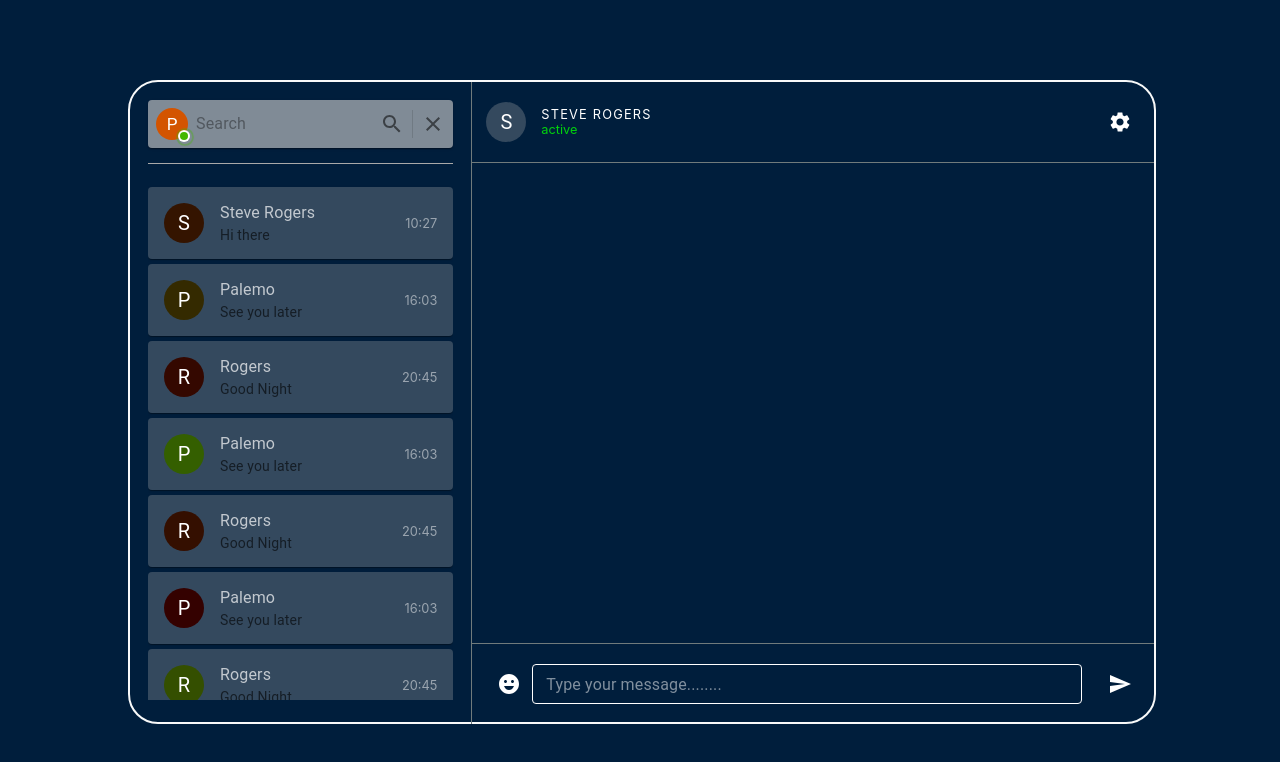
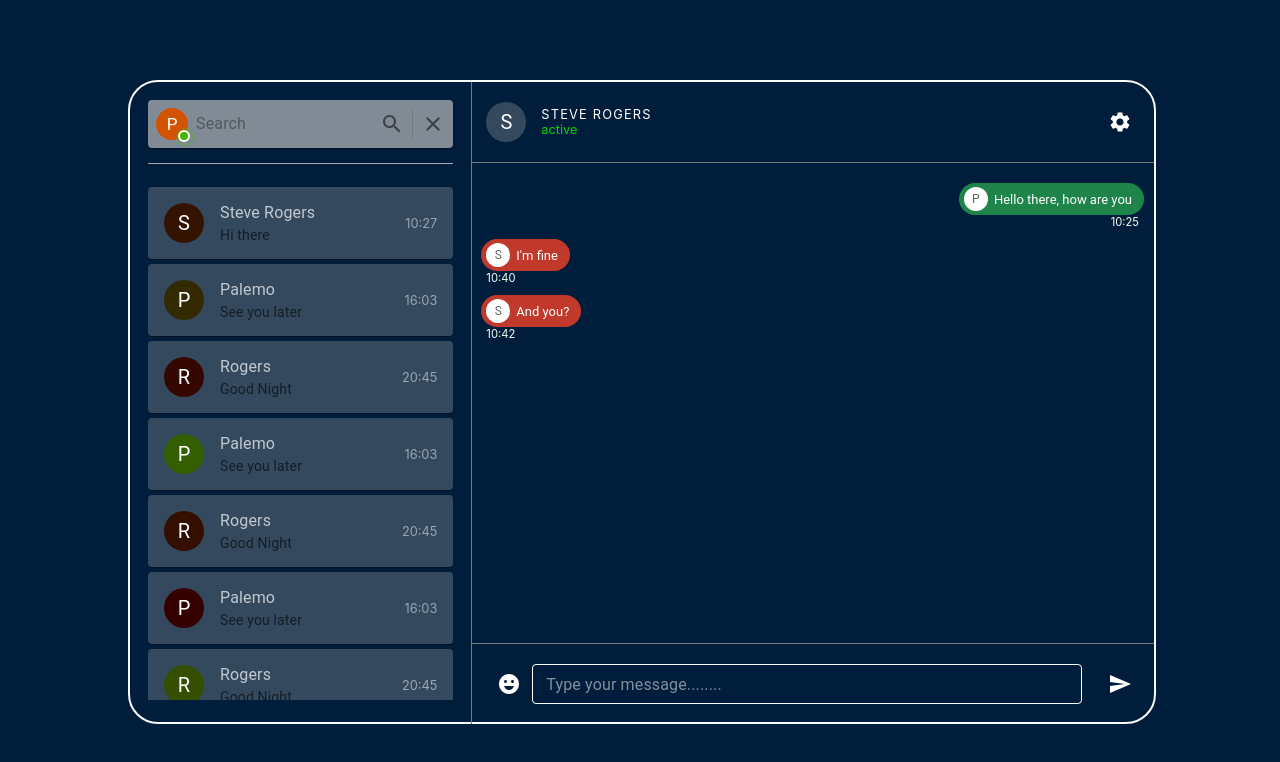
Before and after one commit to pragashraj/E-Chat_Web, a React (Create React App) app: page / in a window 1280 px wide. Shown: the top 762 px of the page. Built offline with nearby package versions, Linux system fonts and the light colour scheme.

Commit message:
feat: chatMessage

```diff
--- /dev/null
+++ b/src/components/ChatMessage.js
@@ -0,0 +1,29 @@
+import React from 'react'
+
+import {Avatar, Chip} from '@mui/material'
+import { makeStyles } from '@mui/styles'
+
+const useStyles = makeStyles({
+    root: {
+        display: "flex",
+        flexDirection: "column"
+    }
+})
+
+const ChatMessage = ({avatar, message, bgcolor}) => {
+    const classes = useStyles()
+
+    const renderAvatar = () => {
+        return (
+            <Avatar sx = {{bgcolor: "#fff"}}>{avatar}</Avatar>
+        )
+    }
+
+    return (
+        <div className = {classes.root}>
+            <Chip avatar = {renderAvatar()} label = {message} sx = {{bgcolor: bgcolor, color: "#fff"}}/>
+        </div>
+    )
+}
+
+export default ChatMessage
--- /dev/null
+++ b/src/screens/Home/Chat.js
@@ -0,0 +1,40 @@
+import React from 'react'
+
+import ChatMessage from '../../components/ChatMessage'
+
+import './Home.css'
+
+const Chat = ({chats}) => {
+
+    const renderMessageType1 = (item) => {
+        return (
+            <div className = "message_type_1">
+                <div className = "message_type_blog">
+                    <ChatMessage avatar = "P" message = {item.message} bgcolor = "#1E8449"/>
+                    <span className = "message_type_1_date">{item.dateTime}</span>
+                </div>
+            </div>
+        )
+    }
+
+    const renderMessageType2 = (item) => {
+        return (
+            <div className = "message_type_2">
+                <div className = "message_type_blog">
+                    <ChatMessage avatar = "S" message = {item.message} bgcolor = "#C0392B"/>
+                    <span className = "message_type_2_date">{item.dateTime}</span>
+                </div>
+            </div>
+        )
+    }
+
+    return (
+        <div className = "chat_list_body_root">
+            <div className = "chat_list_body">
+                { chats.map(item => item.owner === "own" ? renderMessageType1(item) : renderMessageType2(item)) }
+            </div>
+        </div>
+    )
+}
+
+export default Chat
--- a/src/screens/Home/Home.css
+++ b/src/screens/Home/Home.css
@@ -134,6 +134,50 @@
     width: 100%;
 }
 
+.chat_list_body_root {
+    width: 100%;
+    height: 100%;
+    display: flex;
+}
+
+.chat_list_body {
+    padding: 10px;
+    width: 100%;
+    overflow-y: auto;
+}
+
+.message_type_1 {
+    display: flex;
+    margin-top: 10px;
+    margin-bottom: 10px;
+    align-items: center;
+    justify-content: flex-end;
+}
+
+.message_type_2 {
+    margin-top: 10px;
+    margin-bottom: 10px;
+    display: flex;
+}
+
+.message_type_blog {
+    display: flex;
+    flex-direction: column;
+}
+
+.message_type_1_date {
+    align-self: flex-end;
+    color: honeydew;
+    font-size: 0.7rem;
+    margin-right: 5px;
+}
+
+.message_type_2_date {
+    color: honeydew;
+    font-size: 0.7rem;
+    margin-left: 5px;
+}
+
 @media screen and (max-width: 600px) {
     .secondary_user_name {
         font-size: 0.5rem;
--- a/src/screens/Home/Home.js
+++ b/src/screens/Home/Home.js
@@ -5,6 +5,7 @@ import { Box, Grid } from '@mui/material'
 import Aside from './Aside'
 import Header from './Header'
 import Footer from './Footer'
+import Chat from './Chat'
 
 import './Home.css'
 
@@ -23,6 +24,12 @@ class Home extends Component {
         {id: "5", avatar: "R", user: "Rogers", recentMessage: "Good Night", dateTime: "20:45"},
         {id: "6", avatar: "P", user: "Palemo", recentMessage: "See you later", dateTime: "16:03"},
         {id: "7", avatar: "R", user: "Rogers", recentMessage: "Good Night", dateTime: "20:45"},
+    ]
+
+    dummyChats = [
+        {id: "1", owner: "own", message: "Hello there, how are you", dateTime: "10:25"},
+        {id: "2", owner: "op", message: "I'm fine", dateTime: "10:40"},
+        {id: "3", owner: "op", message: "And you?", dateTime: "10:42"},
     ]
 
     handleSendOnClick = () => {
@@ -69,7 +76,7 @@ class Home extends Component {
                     />
                 </div>
                 <div className = "card_right_body">
-
+                    <Chat chats = {this.dummyChats}/>
                 </div>
                 <div className = "card_right_footer">
                     <Footer
```
